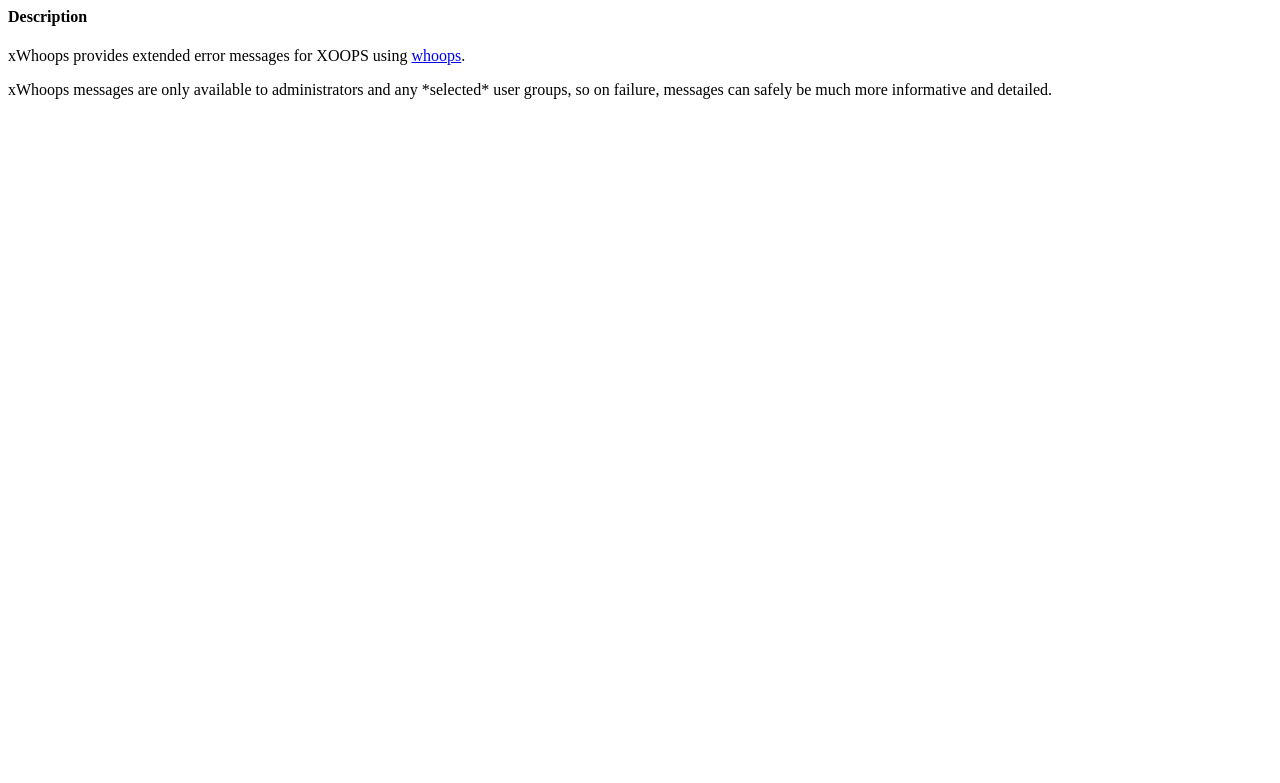
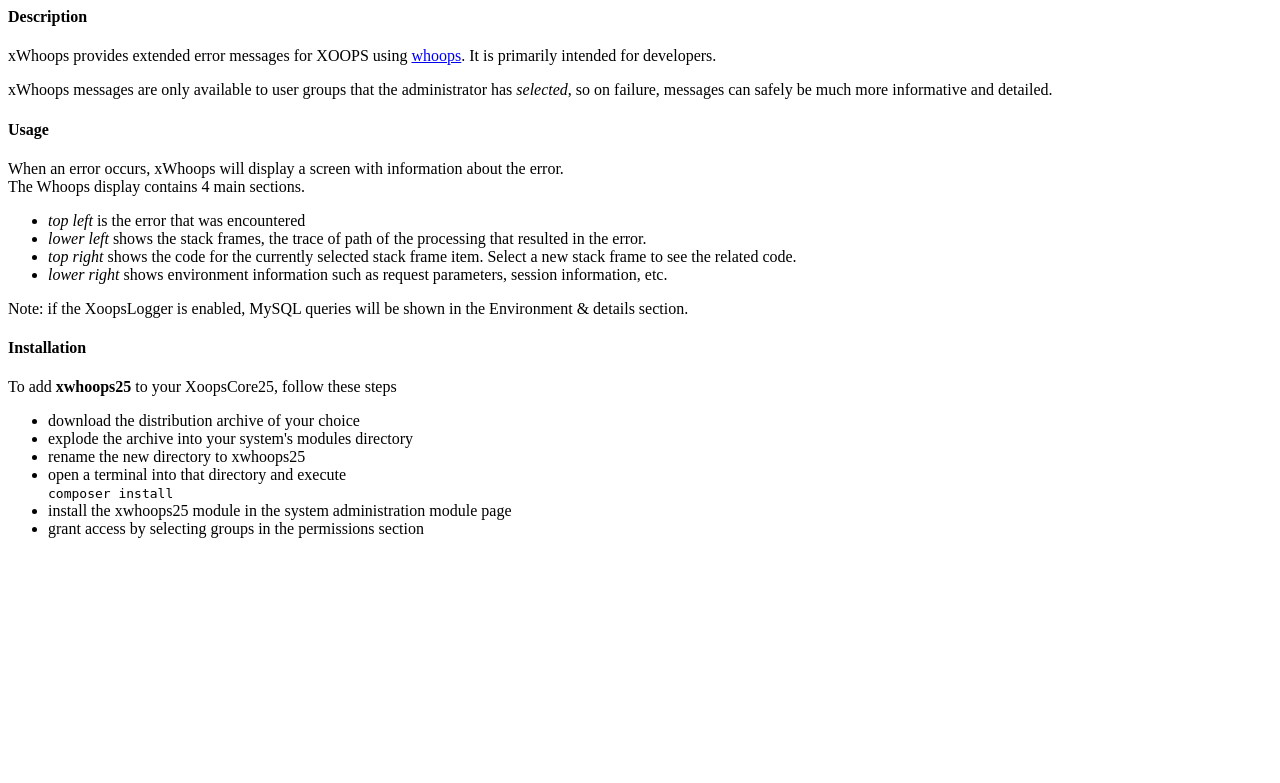
Before and after one commit to geekwright/xwhoops25, a PHP site: page /language/english/help/help.html in a window 1280 px wide. Shown: the top 783 px of the page. Run offline with PHP 8.4, Linux system fonts and the light colour scheme.

Commit message:
Polish admin section

```diff
--- a/admin/index.php
+++ b/admin/index.php
@@ -22,6 +22,10 @@
 
 $moduleAdmin = Admin::getInstance();
 $moduleAdmin->displayNavigation('index.php');
+$autoloader = dirname(__DIR__) . '/vendor/autoload.php';
+if (!file_exists($autoloader)) {
+    $moduleAdmin->addConfigWarning(_MI_XWHOOPS_NEEDS_COMPOSER);
+}
 $moduleAdmin->displayIndex();
 
 require __DIR__ . '/admin_footer.php';
--- a/language/english/help/help.html
+++ b/language/english/help/help.html
@@ -1,7 +1,36 @@
 <h4>Description</h4>
 <p>
     xWhoops provides extended error messages for XOOPS using <a href="https://github.com/filp/whoops" class="external">whoops</a>.
+    It is primarily intended for developers.
 </p>
 <p>
-    xWhoops messages are only available to administrators and any *selected* user groups, so on failure, messages can safely be much more informative and detailed.
+    xWhoops messages are only available to user groups that the administrator has <em>selected</em>,
+    so on failure, messages can safely be much more informative and detailed.
 </p>
+<h4>Usage</h4>
+<p>
+    When an error occurs, xWhoops will display a screen with information about the error.
+    <br>
+    The Whoops display contains 4 main sections.
+    <ul>
+    <li><em>top left</em> is the error that was encountered</li>
+    <li><em>lower left</em> shows the stack frames, the trace of path of the processing that resulted in the error.</li>
+    <li><em>top right</em> shows the code for the currently selected stack frame item. Select a new stack frame to see the related code.</li>
+    <li><em>lower right</em> shows environment information such as request parameters, session information, etc.</li>
+    </ul>
+    Note: if the XoopsLogger is enabled, MySQL queries will be shown in the Environment & details section.
+</p>
+<h4>Installation</h4>
+<p>
+    To add <strong>xwhoops25</strong> to your XoopsCore25, follow these steps
+    <ul>
+    <li>download the distribution archive of your choice</li>
+    <li>explode the archive into your system's modules directory</li>
+    <li>rename the new directory to xwhoops25</li>
+    <li>open a terminal into that directory and execute<br>
+        <code>  composer install</code>
+    </li>
+    <li>install the xwhoops25 module in the system administration module page</li>
+    <li>grant access by selecting groups in the permissions section</li>
+    </ul>
+</p>
--- a/language/english/modinfo.php
+++ b/language/english/modinfo.php
@@ -12,3 +12,5 @@
 define('_MI_XWHOOPS_ADMENU1','Home');
 define('_MI_XWHOOPS_ADMENU2','About');
 define('_MI_XWHOOPS_ADMENU3','Permissions');
+
+define('_MI_XWHOOPS_NEEDS_COMPOSER', 'xWhoops needs to have "composer install" run to work. See the help page.');
--- a/xoops_version.php
+++ b/xoops_version.php
@@ -11,7 +11,7 @@
 
 $modversion['dirname']     = basename(__DIR__);
 $modversion['name']        = _MI_XWHOOPS_NAME;
-$modversion['version']     = '0.3';
+$modversion['version']     = '0.4';
 $modversion['description'] = _MI_XWHOOPS_DSC;
 $modversion['author']      = 'Richard Griffith';
 $modversion['nickname']    = 'geekwright';
```
Also changed, not shown: README.md, docs/changelog.txt.
